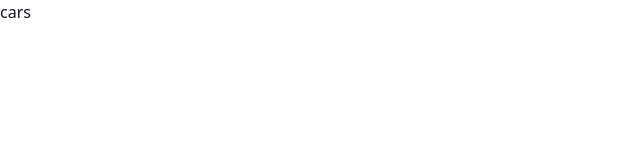
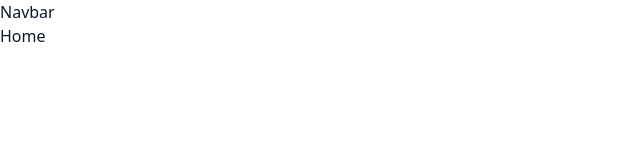
Before and after one commit to proMahadi/cars, a React (Vite) app: page / in a window 1280 px wide. Shown: the top 160 px of the page, without its empty margins (0-640 px from the left). Built offline with nearby package versions, Linux system fonts and the light colour scheme.

Commit message:
basic layout setup of routes and project structure

```diff
--- a/src/App.tsx
+++ b/src/App.tsx
@@ -1,13 +1,29 @@
-
+import { Route, Routes } from "react-router";
+import { routes } from "./router/routesData";
+import Home from "./pages/Home";
+import BasicLayout from "./components/layouts/BasicLayout";
 
 function App() {
-
+  const {
+    home,
+    // contact ,
+    // details ,
+    // checkout ,
+    // categories ,
+    // error ,
+    // login ,
+    // signup
+  } = routes;
 
   return (
     <>
-    <div>cars</div>
+      <Routes>
+        <Route element={<BasicLayout />}>
+          <Route path={home} element={<Home />} />
+        </Route>
+      </Routes>
     </>
-  )
+  );
 }
 
-export default App
+export default App;
--- a/src/components/layouts/BasicLayout.tsx
+++ b/src/components/layouts/BasicLayout.tsx
@@ -1,8 +1,17 @@
+import { Outlet } from "react-router"
+import Navbar from "../shared/Navbar"
 
 
 const BasicLayout = () => {
   return (
-    <div>Basiclayout</div>
+    <>
+    <header>
+      <Navbar/>
+    </header>
+    <main>
+      <Outlet/>
+    </main>
+    </>
   )
 }
 
--- /dev/null
+++ b/src/pages/Home.tsx
@@ -0,0 +1,9 @@
+
+
+const Home = () => {
+  return (
+    <div>Home</div>
+  )
+}
+
+export default Home
--- /dev/null
+++ b/src/router/routesData.ts
@@ -0,0 +1,24 @@
+export interface PageRoutes {
+    home : string,
+    contact : string,
+    details : string,
+    checkout : string,
+    categories : string,
+    error : string,
+    login : string,
+    signup : string,
+};
+
+
+
+export const routes: PageRoutes = {
+    home : "/",
+    contact : "/contact",
+    details : "/details/:id",
+    checkout : "/checkout",
+    categories : "/categories",
+    error : "/error",
+    login : "/login",
+    signup : "/signup",
+
+}
```
